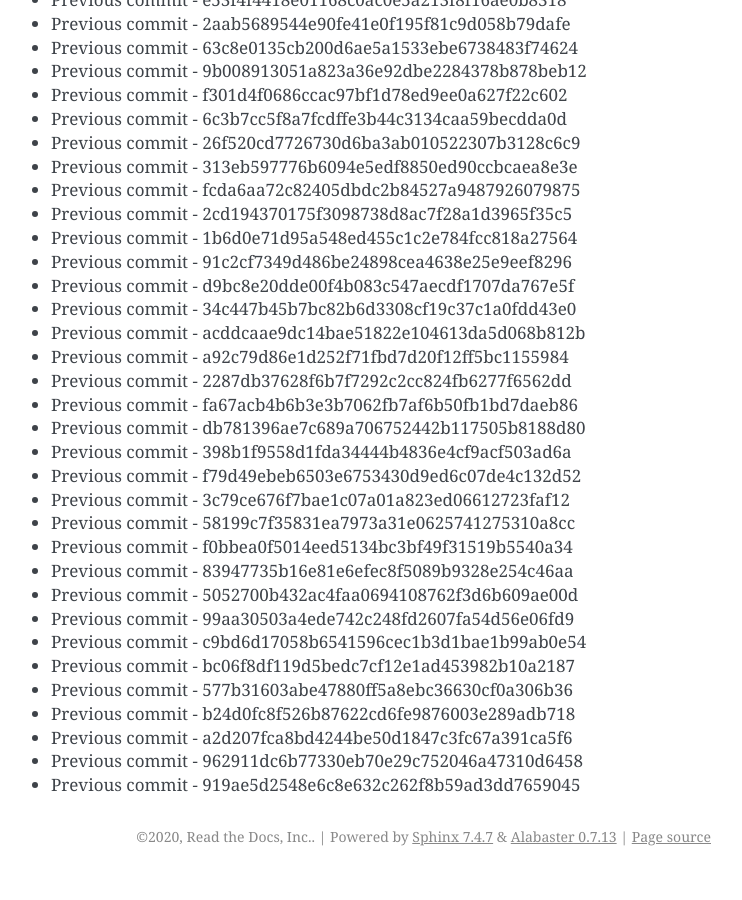
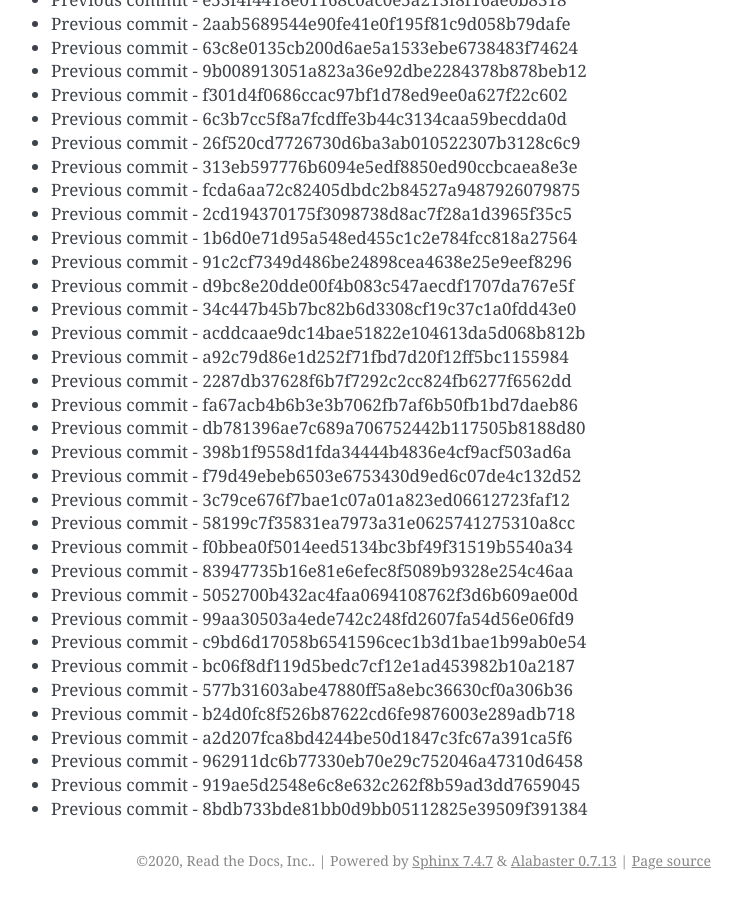
Before and after one commit to readthedocs/rtd-git-stresstest, a Sphinx documentation site: the page built from docs/updates.rst, in a window 1280 px wide and 900 px high, scrolled down 78162 px. Shown: the whole window, without its empty margins (399-1141 px from the left). Built offline with Sphinx 7.4.7, drawn with Linux system fonts in a browser that asks for light colours; before the commit the page ends 79038 px from its top, so only the background shows below that.

Commit message:
Generating commit from previous: 8bdb733bde81bb0d9bb05112825e39509f391384

```diff
--- a/docs/updates.rst
+++ b/docs/updates.rst
@@ -3316,3 +3316,4 @@ It can be tested for any performance characteristics.
 * Previous commit - a2d207fca8bd4244be50d1847c3fc67a391ca5f6
 * Previous commit - 962911dc6b77330eb70e29c752046a47310d6458
 * Previous commit - 919ae5d2548e6c8e632c262f8b59ad3dd7659045
+* Previous commit - 8bdb733bde81bb0d9bb05112825e39509f391384
```
